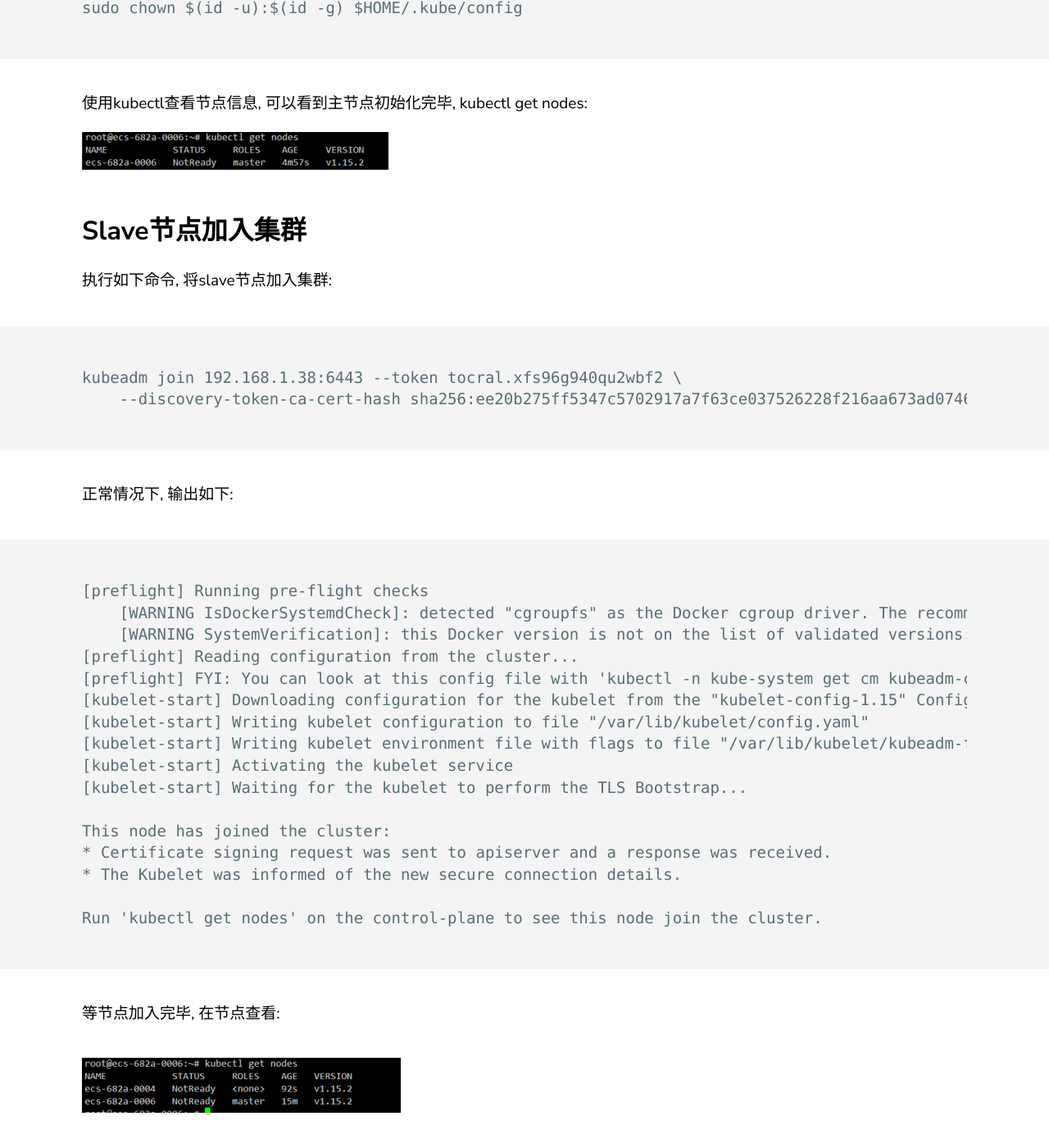
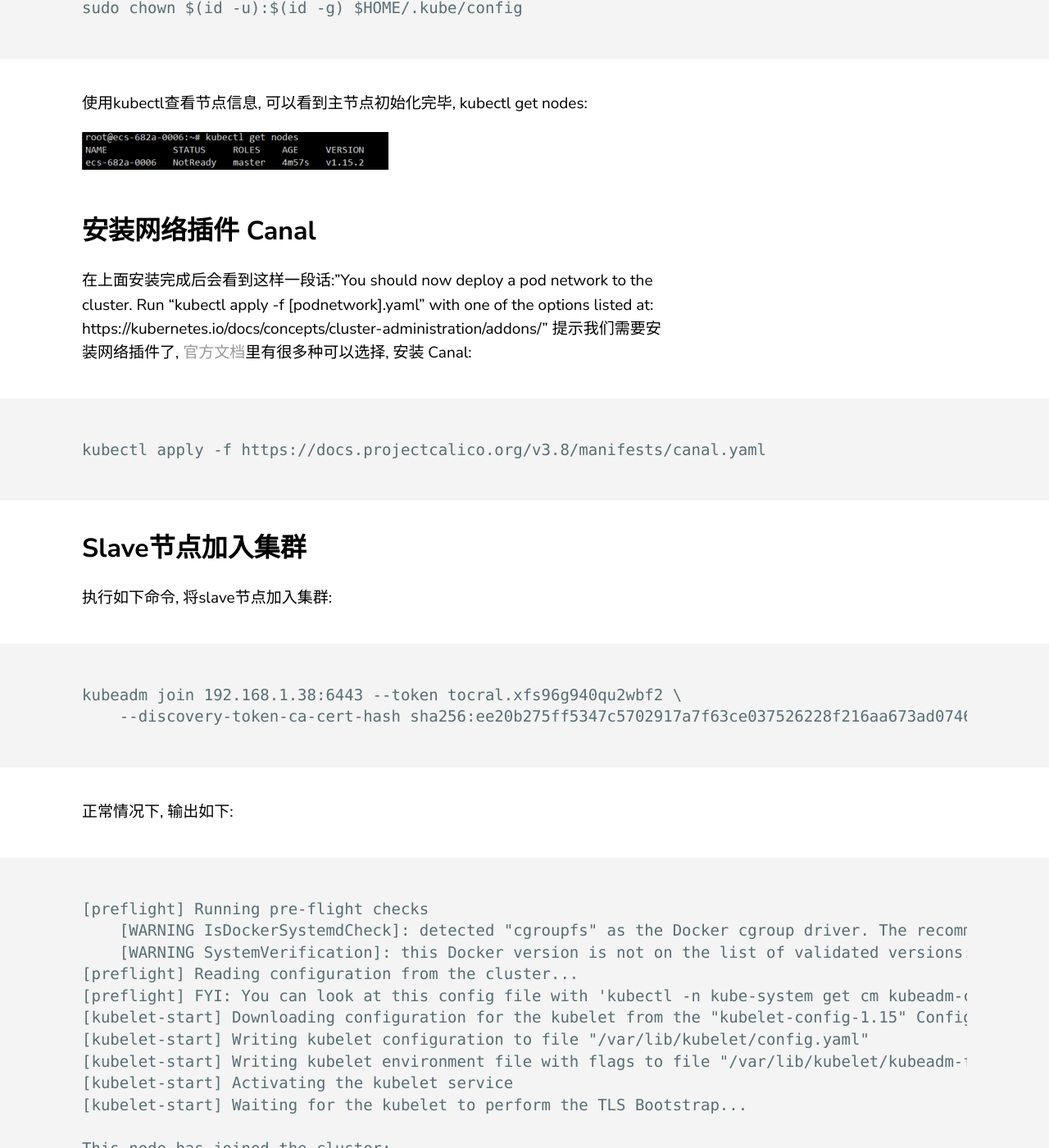
Before and after one commit to chengjoey/chengjoey.github.io, a Jekyll site: the page built from _posts/2019-08-15-Ubuntu1604搭建k8s集群(附带docker如何使用代理).md, in a window 1280 px wide and 1400 px high, scrolled down 10741 px. Shown: the whole window at 82% size. Built offline with Jekyll 4.4.1, drawn with Linux system fonts in a browser that asks for light colours; some of the changed text lies outside the part shown.

Commit message:
修改k8s那篇博客

````diff
--- a/_config.yml
+++ b/_config.yml
@@ -20,7 +20,7 @@ texture:
   tagline: Developer
   date_format: "%b %-d, %Y"
   style: black
-  showNav: false
+  showNav: true
   showPicker: false
 
   # generate social links in footer
--- a/_includes/nav.html
+++ b/_includes/nav.html
@@ -1,7 +1,7 @@
 {%- if site.texture.showNav -%}
 <div class="navbar">
 	<ul>
-		<a href="#"><li>Home</li></a>
+		<a href="/"><li>Home</li></a>
 		<a href="#"><li>About</li></a>
 	</ul>
 </div>
--- a/_posts/2019-08-15-Ubuntu1604搭建k8s集群(附带docker如何使用代理).md
+++ b/_posts/2019-08-15-Ubuntu1604搭建k8s集群(附带docker如何使用代理).md
@@ -255,6 +255,15 @@ sudo chown $(id -u):$(id -g) $HOME/.kube/config
 使用kubectl查看节点信息, 可以看到主节点初始化完毕, kubectl get nodes:
 ![查看所有节点](/images/k8s-getnodes-1.png)
 
+## 安装网络插件 Canal
+在上面安装完成后会看到这样一段话:"You should now deploy a pod network to the cluster.
+Run "kubectl apply -f [podnetwork].yaml" with one of the options listed at:
+  https://kubernetes.io/docs/concepts/cluster-administration/addons/"
+提示我们需要安装网络插件了, [官方文档](https://kubernetes.io/docs/setup/production-environment/tools/kubeadm/create-cluster-kubeadm/#installing-a-pod-network)里有很多种可以选择,
+安装 Canal:
+```
+kubectl apply -f https://docs.projectcalico.org/v3.8/manifests/canal.yaml
+```
 ## Slave节点加入集群
 执行如下命令, 将slave节点加入集群:
 ```
````
Also changed, not shown: other parts of _posts/2019-08-15-Ubuntu1604搭建k8s集群(附带docker如何使用代理).md (+1 -1 lines), images/k8s-getnodes-2.png, images/k8s-getpods-1.jpg.
